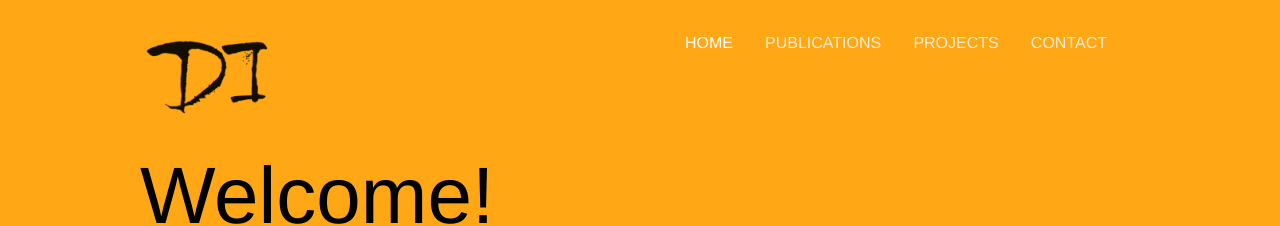
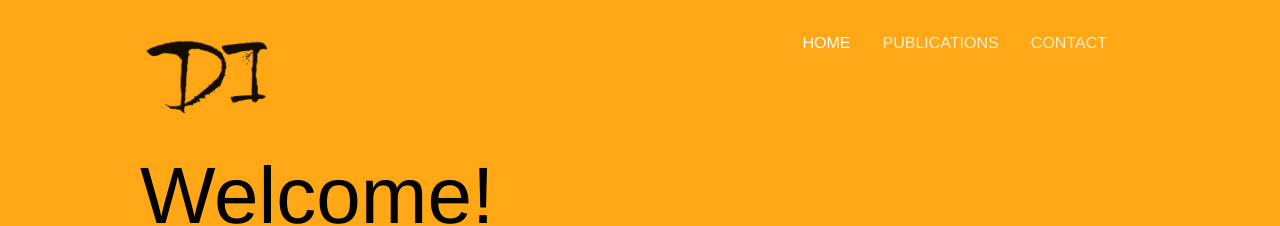
Before and after one commit to DimitriosIrodotou/DimitriosIrodotou.github.io, a Jekyll site: the page built from index.html, in a window 1280 px wide. Shown: the top 226 px of the page. Built offline with Jekyll 4.4.1, drawn with Linux system fonts in a browser that asks for light colours.

Commit message:
Update navigation.yml

```diff
--- a/_data/navigation.yml
+++ b/_data/navigation.yml
@@ -3,8 +3,6 @@ links:
   link: /
 - name: Publications
   link: /publications/
-- name: Projects
-  link: /projects/
 #- name: Bio
 #  link: /bio/
 - name: Contact
```
